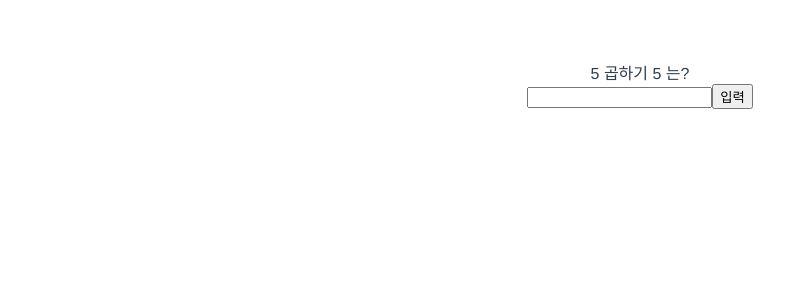
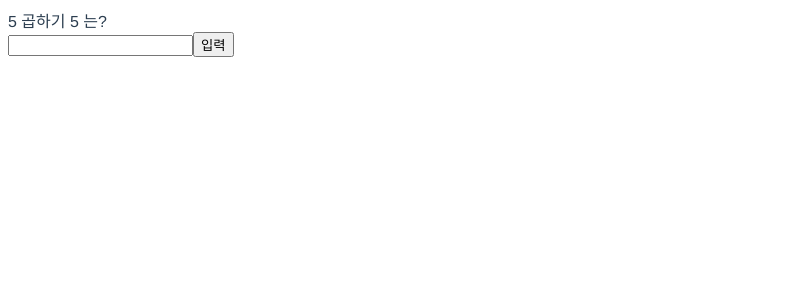
Before and after one commit to chihyeonWON/VueVueDan, a Vue app: page / in a window 1280 px wide. Shown: the top 300 px of the page, without its empty margins (0-808 px from the left). Built offline with nearby package versions, Linux system fonts and the light colour scheme.

Commit message:
Delete unnecessary basic style code

```diff
--- a/src/App.vue
+++ b/src/App.vue
@@ -28,8 +28,7 @@ export default {
   font-family: Avenir, Helvetica, Arial, sans-serif;
   -webkit-font-smoothing: antialiased;
   -moz-osx-font-smoothing: grayscale;
-  text-align: center;
   color: #2c3e50;
-  margin-top: 60px;
 }
+
 </style>
```
